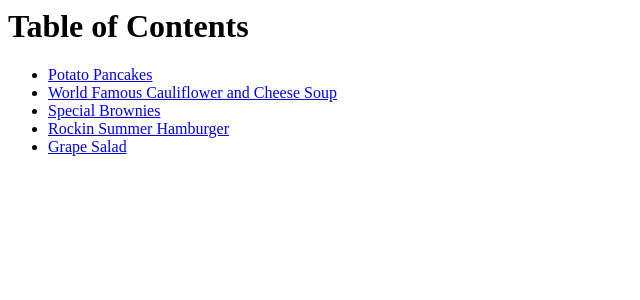
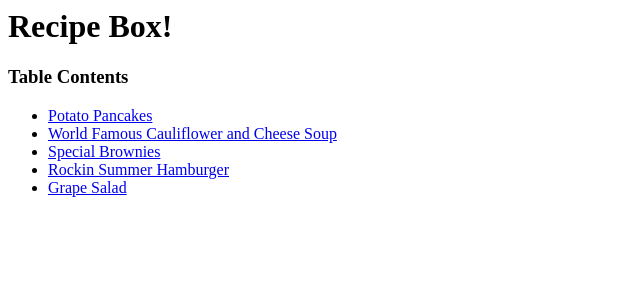
Before and after one commit to dsjeffcoat/recipe-box-assessment, a Django app: page / in a window 1280 px wide. Shown: the top 300 px of the page, without its empty margins (0-640 px from the left). Run offline with Django 3.2, Linux system fonts and the light colour scheme; data comes from the database, SQL or seed files in the repository; both versions use the stored data as it was after the commit.

Commit message:
edited html on index.html to reflect table of contents. Also made corrections to spelling errors in database via /admin.

```diff
--- a/homepage/views.py
+++ b/homepage/views.py
@@ -10,7 +10,7 @@ from homepage.models import Author
 def index(request):
     html = "index.html"
     my_recipes = Recipe.objects.all()
-    return render(request, html, {"recipes": my_recipes, "welcome_name": "SE-9"})
+    return render(request, html, {"recipes": my_recipes, "welcome_name": "Box"})
 
 
 def post_detail(request, post_id):
--- a/templates/index.html
+++ b/templates/index.html
@@ -1,7 +1,7 @@
 <div class="container">
-    <h1>Table of Contents</h1>
+    <h1>Recipe {{ welcome_name }}!</h1>
 
-
+    <h3>Table Contents</h3>
         <ul>
             {% for post in recipes %}
                 <li>
--- a/templates/post_detail.html
+++ b/templates/post_detail.html
@@ -5,5 +5,7 @@
         <h2>{{ post.title }}</h2>
         <a href="/author/{{ post.author.id }}">{{ post.author }}</a>
         <p>{{ post.body }}</p>
+        <p>{{ post.instructions }}</p>
+        <h4>{{ post.time_required }}</h4>
     {% endif %}
 </div>
```
Also changed, not shown: db.sqlite3.
